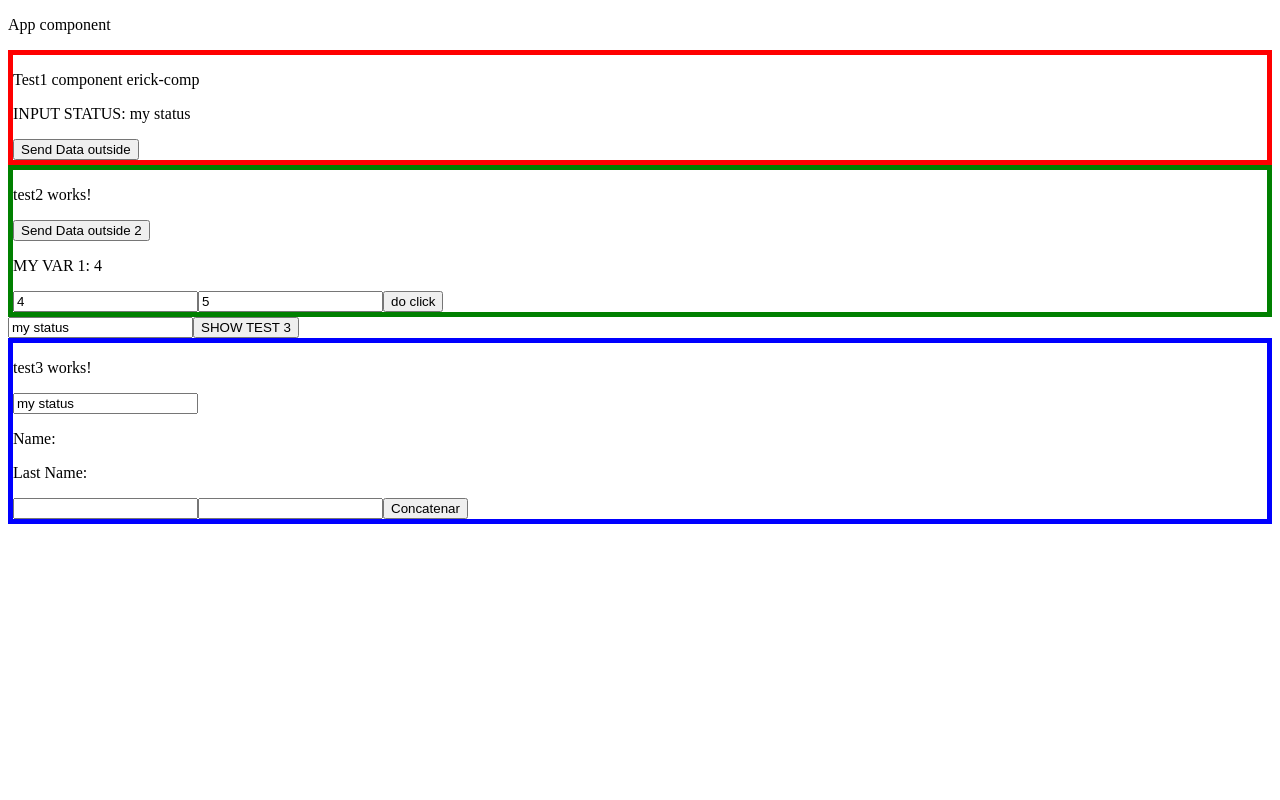
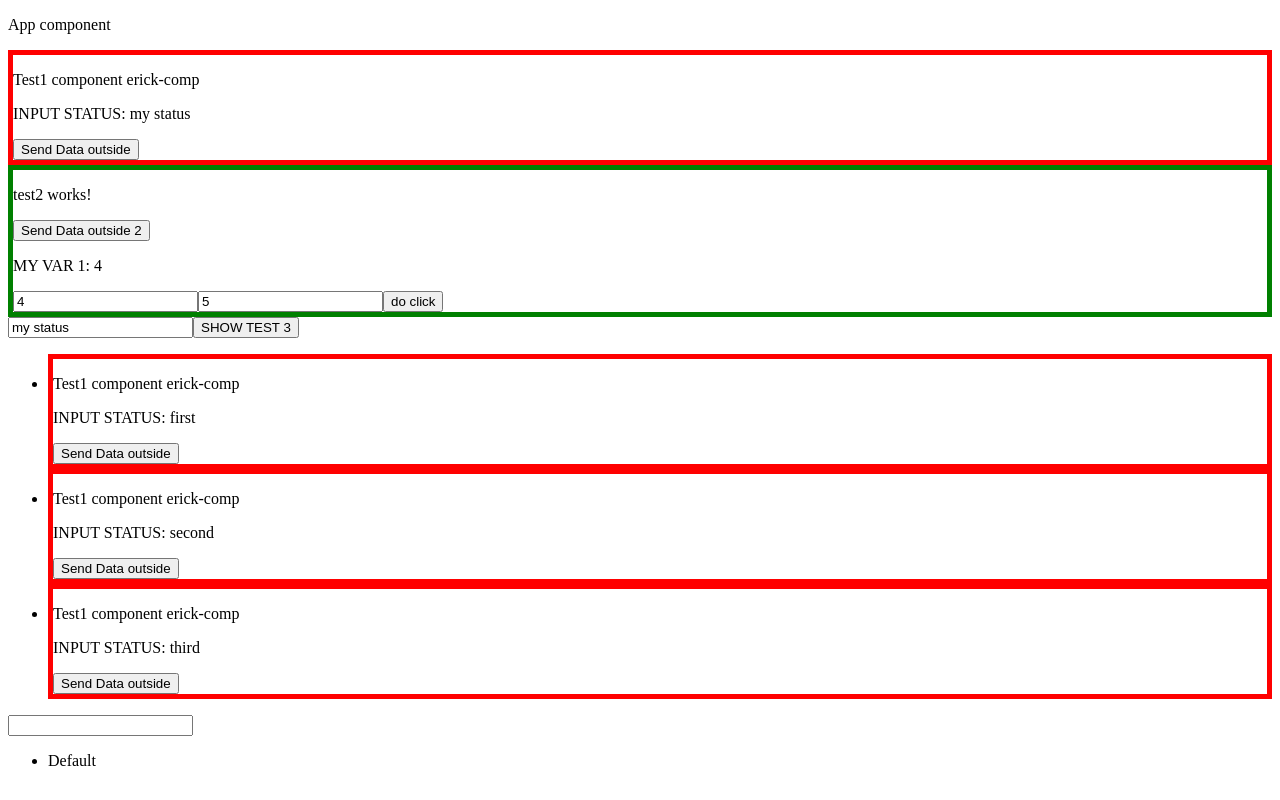
Before and after one commit to ErickMartinez77/angular-course-2021, an Angular app: page / in a window 1280 px wide. Built offline with nearby package versions, Linux system fonts and the light colour scheme.

Commit message:
08/11/2021 working with ngFor, ngIf and ngSwitch

```diff
--- a/src/app/app.component.html
+++ b/src/app/app.component.html
@@ -8,6 +8,34 @@
 <input type="text" [(ngModel)]="myStatus">
 
 <button (click)="sw =! sw"> SHOW TEST 3</button>
-<div *ngIf="sw">
+<div [hidden]="sw">
   <app-test3 [name2] = 'myStatus'></app-test3>
 </div>
+
+
+<ul>
+  <li *ngFor="let item of ['first','second','third']; let i = index;">
+
+    <erick-comp
+    [status]="item"
+    (onSendData)="printDataErickComp($event)">
+    </erick-comp>
+  </li>
+</ul>
+
+
+
+<input type="text" [(ngModel)]="color">
+<ul [ngSwitch]="color">
+  <li *ngSwitchCase="'red'">
+    <erick-comp
+    [status]="color"
+    (onSendData)="printDataErickComp($event)">
+    </erick-comp>
+  </li>
+  <li *ngSwitchCase="'yellow'">
+    <app-test3 [name2] = 'color'></app-test3>
+  </li>
+  <li *ngSwitchCase="'green'">green</li>
+  <li *ngSwitchDefault>Default</li>
+</ul>
--- a/src/app/app.component.ts
+++ b/src/app/app.component.ts
@@ -9,6 +9,8 @@ export class AppComponent {
   title = 'angular2021';
   myStatus = 'my status';
   sw = true;
+
+  color:string;
 
   constructor() {
     const testMap = [1, 2, 3, 4, 5].map(item => item * 2);
```
